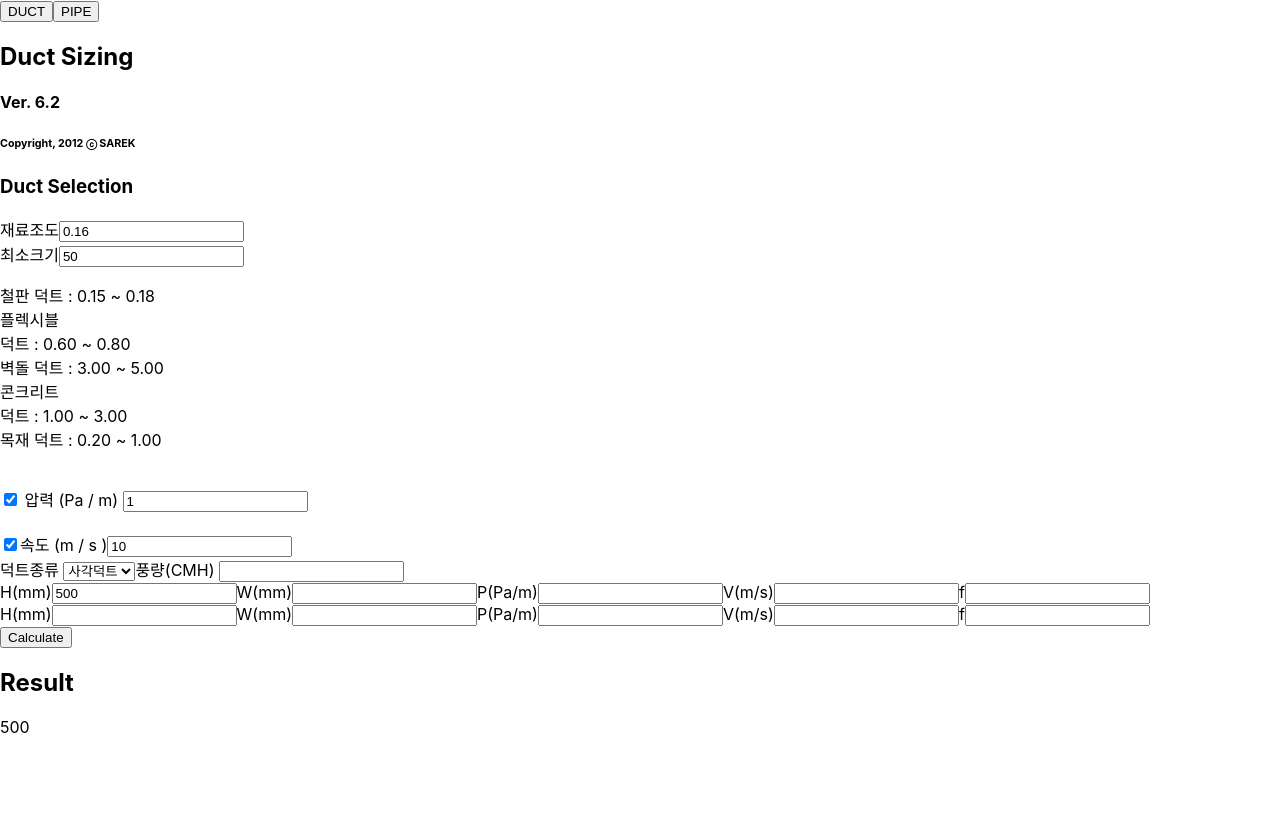
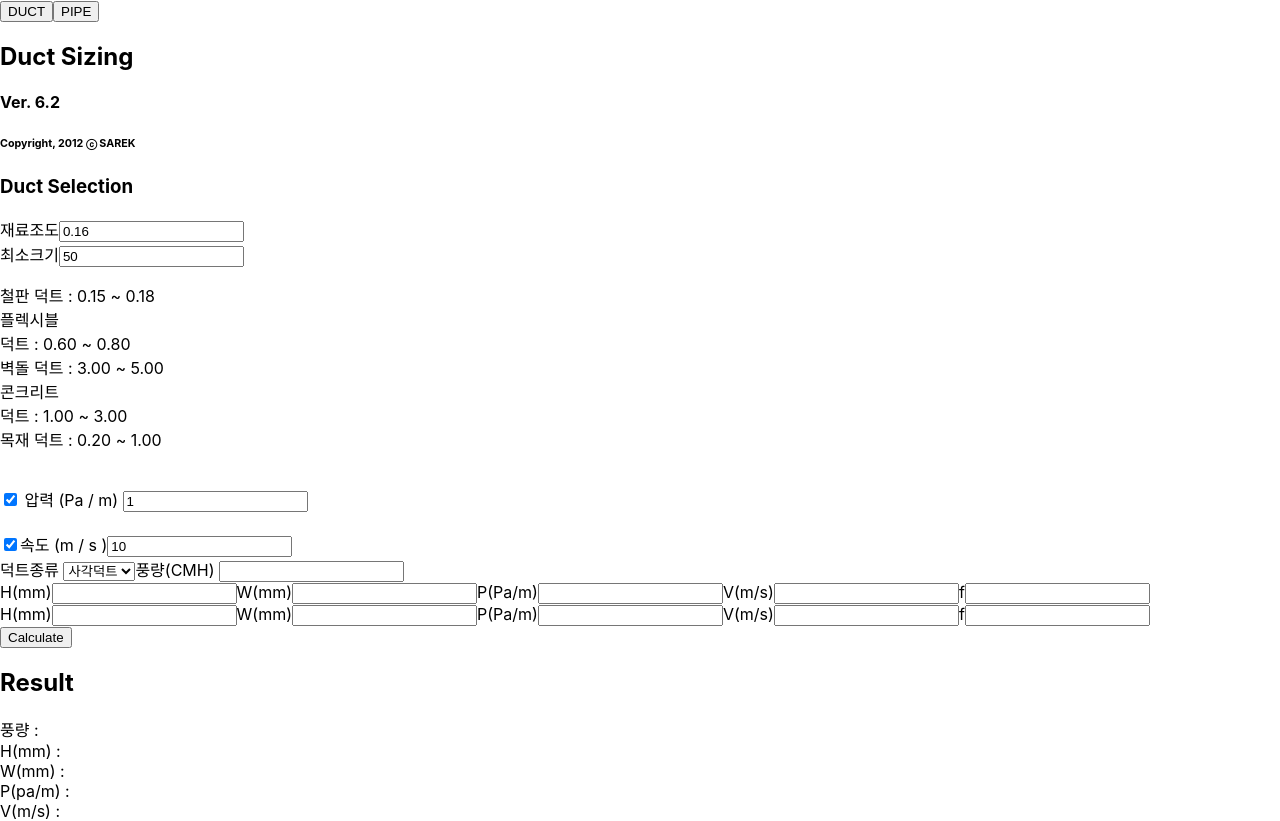
Before and after one commit to E-0-2/duct_pipe_sizing, a React (Create React App) app: page / in a window 1280 px wide. Both pictures are taken after a click on the button "DUCT". Before the commit the page ends 800 px from the top, so only its background shows below. Built offline with nearby package versions, Linux system fonts and the light colour scheme.

Commit message:
2024:02:02 작업

```diff
--- a/src/DuctInput.js
+++ b/src/DuctInput.js
@@ -16,92 +16,63 @@ const DuctInput = () => {
         speedChecked:true,      // 체크박스 항시 체크  (CBc2)
         enterDisable:false,     // 체크박스 해제 하면 input 비활성화
         speedDisable:false,     // 체크박스 해제 하면 input 비활성화
-        firstH : 500,            // 첫번째 H(mm)        (TextBoxc5)
-        firstW :' ',            // 첫번째 W(mm)        (Labelc6)
-        firstD : '',            // 첫번째  D(mm)     (Labelc7)
-        firstP : '',            // 첫번째  P(pa/m)     (Labelc7)
-        firstV : '',            // 첫번째  V(m/s)      (Labelc8)
-        firstF :'' ,            // 첫번째  f           (Labelc9)
-        secondH :'' ,           // 두번째 H(mm)        (TextBoxc10)
-        secondW  : '',          // 두번째 W(mm)       (TextBoxc11)
-        secondD : '',           // 두번째  D(mm)     (Labelc10)
-        secondP : '',           // 두번째  P(pa/m)     (Labelc12)
-        secondV :'' ,           // 두번째  V(m/s)      (Labelc13)
-        secondF : '',           // 두번째  f           (Labelc14)
+        firstH : "",            // 첫번째 H(mm)        (TextBoxc5)
+        firstW : "",            // 첫번째 W(mm)        (Labelc6)
+        firstD : "",            // 첫번째  D(mm)     (Labelc7)
+        firstP : "",            // 첫번째  P(pa/m)     (Labelc7)
+        firstV : "",            // 첫번째  V(m/s)      (Labelc8)
+        firstF : "",           // 첫번째  f           (Labelc9)
+        secondH : "",           // 두번째 H(mm)        (TextBoxc10)
+        secondW : "",          // 두번째 W(mm)       (TextBoxc11)
+        secondD : "",           // 두번째  D(mm)     (Labelc10)
+        secondP : "",           // 두번째  P(pa/m)     (Labelc12)
+        secondV : "",           // 두번째  V(m/s)      (Labelc13)
+        secondF : "",           // 두번째  f           (Labelc14)
         onSwitch:false,           // (g1 on/off)
     });
 
-    const PI = Math.PI
 
 // GoalSeekAI 함수는 주어진 매개 변수 값을 이용해 계산 결과를 디스플레이합니다.
     const GoalSeekAI = (r6, u7, ai7, x6) => {
-        if (r6 === undefined || r6 === null || u7 === undefined || u7 === null) return "";
-
-        // part1 계산
-        let part1 = (ai7 / 1000) ** 5 * (PI / (4 * r6 / 3600)) ** 2 * 2 / 1.2;
-
-        // 수정된 part2 계산
-        let part2 = 0.0055 * (1 + (20000 * x6 / ai7 + 1.5 * PI * ai7 / 1000 * 10 / (4 * r6 / 3600)) ** (1 / 3));
-
-        // 최종 계산 결과
-        let result = u7 * part1 - part2;
-
-        // ai7 값을 업데이트
-        ai7 = ai7 - result / (part1 - 0.0055 * (1 / 3) * part2);
-
-        return ai7;
+        if (r6 === "" || u7 === "") {
+            return "";
+        } else {
+            return u7 * Math.pow((ai7 / 1000), 5) * Math.pow((Math.PI / (4 * r6 / 3600)), 2) * 2 / 1.2 - 0.0055 *
+                Math.pow(1 + ((20000 * x6 / ai7 + 1.5 * Math.PI * ai7 / 1000 * 10 / (4 * r6 / 3600))), (1/3));
+        }
     };
 
     const GoalSeekAG = (r6, u7, ai7) => {
-        if (r6 === undefined || r6 === null || r6 === "" || u7 === undefined || u7 === null || u7 === "") return "";
-
-        // 목표치에 수렴할 때까지 반복
-        while (true) {
-            let part1 = (ai7 / 1000) ** 5 * (PI / (4 * r6 / 3600)) ** 2 * 2 / 1.2;
-            let part2 = 64 * PI * ai7 / 1000 / (4 * r6 / 3600) * 1.5 * 10 ** -5;
-
-            let result = u7 * part1 - part2;
-
-            // 수렴 기준을 설정하고 그에 따라 반복을 종료
-            if (Math.abs(result) < 0.0001) {
-                break;
+        if (r6 === "" || u7 === "") {
+            return "";
+        } else {
+            return u7 * Math.pow((ai7 / 1000), 5) * Math.pow((Math.PI / (4 * r6 / 3600)), 2) * 2 / 1.2 - 64 * Math.PI * ai7 / 1000 / (4 * r6 / 3600) * 1.5 * Math.pow(10, -5);
         }
-
-            // ai7 값을 업데이트
-            ai7 = ai7 - result / (part1 - 1.5 * 10 ** -5 * 64 * PI / 1000 / (4 * r6 / 3600));
-        }
-
-        return ai7;
     };
 
 
 // GoalSeekAJ 함수는 주어진 매개 변수 값을 이용해 계산 결과를 디스플레이합니다.
     const GoalSeekAJ = (r6, u7, ak7, al7, ai7) => {
-        if (r6 === undefined || r6 === null || r6 === "" || u7 === undefined || u7 === null || u7 === "" || ai7 === undefined || ai7 === null || ai7 === "") {
-            // 유효성 검사 실패 시 처리
-            console.error("Invalid arguments for GoalSeekAJ function");
-            return; // 에러가 발생하면 함수 종료
+        if (r6 === "" || u7 === "") {
+            return "";
+        } else {
+            return 1.3 * Math.pow((ak7 * al7), 5) / Math.pow((ak7 + al7), 2) ** (1/8) / ai7;
         }
-
-        return 1.3 * ((ak7 * al7) ** 5 / (ak7 + al7) ** 2) ** (1 / 8) / ai7;
     };
 
 
 // GoalSeekAM 함수는 너비와 높이를 비교한 후 나머지 변수를 이용해 계산 결과를 화면에 출력합니다.
     const GoalSeekAM = (r6, u7, an7, ao7, ai7) => {
-        if (r6 === "" || u7 === "") return "";
-
-        let result;
-        if (an7 > ao7) {
-            result = 1.55 * ((PI / 4 * Math.pow(ao7, 2) + ao7 * (an7 - ao7)) ** 0.625 / (PI * ao7 + 2 * (an7 - ao7)) ** 0.25 / ai7);
+        if (r6 === "" || u7 === "") {
+            return "";
+        } else if (an7 > ao7) {
+            return 1.55 * Math.pow((Math.PI / 4 * Math.pow(ao7, 2) + ao7 * (an7 - ao7)), 0.625) / Math.pow((Math.PI * ao7 + 2 * (an7 - ao7)), 0.25) / ai7;
         } else {
-            result = 1.55 * ((PI / 4 * Math.pow(an7, 2) + an7 * (ao7 - an7)) ** 0.625 / (PI * an7 + 2 * (ao7 - an7)) ** 0.25 / ai7);
+            return 1.55 * Math.pow((Math.PI / 4 * Math.pow(an7, 2) + an7 * (ao7 - an7)), 0.625) / Math.pow((Math.PI * an7 + 2 * (ao7 - an7)), 0.25) / ai7;
+        }
     }
 
-        return result;
-    }
-
-    const FirstAndSecondSet = () => {
+    const err1 = () => {
         setState({
             ...state,
             firstW: "",
@@ -240,13 +211,14 @@ const DuctInput = () => {
             return setState({...state, [e.target.name]: e.target.value});
         }
 
-       const newStateAfterCal03 = () => duct_cal03(state,setState);
+        const newStateAfterCal03 = () => duct_cal03(state);
 
         // duct_cal03 함수에서 반환된 newStateAfterCal03를 이용하여 duct_cal04 함수 호출
         duct_cal04(newStateAfterCal03);
 
         setState({...state, onSwitch: false, [e.target.name]: e.target.value})
 
+        // 체크 박스 누르면 input 사용 불가 다시 한번더 누르면 사용 가능.
         // 체크 박스 누르면 input 사용 불가 다시 한번더 누르면 사용 가능.
     }, [state]);
 
@@ -271,10 +243,10 @@ const DuctInput = () => {
         }
     }
 
-    const duct_cal03 = (state, setState) => {
+    const duct_cal03 = (state) => {
 
         const x6 = 0.16;
-        let a1, b, d, d0, d1, d2, e, f, k, p, p1, v, v1, h, w, q, re, r, r1, t, t1, icont, cwd;
+        let a1, b, d, d0, d1, d2, e, f, k, p, p1, v, v1, h, w, q, re, r, r1, t, t1, icont, cwd,r6,re2;
         let u7, v7, w7, ai7, ak7, al7;
         const WS = {};
         const duct = {};
@@ -283,7 +255,7 @@ const DuctInput = () => {
             || (state.enterChecked && parseInt(state.enter) === 0) || (state.speedChecked && parseInt(state.speed) === 0)
             || (state.ducts !== "원형덕트" && parseInt(state.firstH) === 0)
         ) {
-            FirstAndSecondSet();
+            err1();
         }
         r1 = 7;
         r = 0;
@@ -317,26 +289,34 @@ const DuctInput = () => {
 
         q = state.windVolume;
 
+        r6 = state.windVolume;
+
         if (state.enterChecked === true) {
-            GoalSeekAI(q, u7, ai7, x6);
+
+            GoalSeekAI(r6, u7, ai7, x6);
+
+
+
             d1 = ai7;
-            if (d1 <= 0) {
-                return FirstAndSecondSet();
+            if (d1<= 0) {
+                return err1();
             }
         }
 // GoalSeekAI 이후 d1 값을 업데이트
         // GoalSeekAI 이후 d1 값을 업데이트
         v = 4 * (q / 3600) / (3.141592 * (d1 / 1000) ** 2);
-        let re2 = v * d1 * 100 / 1.5;
+         re2 = v * d1 * 100 / 1.5;
 
         if (re2 >= 4000) {
             f = 0.0055 * (1 + (20000 * e / d1 + 10 ** 6 / re2) ** (1 / 3));
         } else {
-            GoalSeekAG(q, u7, ai7);
+
+            GoalSeekAG(r6, u7, ai7);
+
             // GoalSeekAG 이후 d1 값을 업데이트
             d1 = ai7;
             if (d1 <= 0) {
-                return FirstAndSecondSet();
+                return err1();
             }
             v = 4 * (q / 3600) / (3.141592 * Math.pow((d1 / 1000), 2));
             let re2 = v * d1 * 100 / 1.5;
@@ -346,13 +326,19 @@ const DuctInput = () => {
 
         if (state.ducts === "사각덕트") {
             ak7 = w7;
-            GoalSeekAJ(q, u7, ak7, al7, ai7);
+
+            GoalSeekAJ(r6, u7, ak7, al7, ai7)
+
+
             w = Math.round(al7);
             v = (q / 3600) / (ak7 / 1000 * w / 1000);
         } else if (state.ducts === "오발덕트") {
             let ao7 = w7;
             h = w7;
-            GoalSeekAM(q, u7, an7, ao7, ai7);
+
+            GoalSeekAM(r6, u7, an7, ao7, ai7)
+
+
             w = Math.round(an7);
             if (w < h) {
                 w = h;
@@ -370,61 +356,69 @@ const DuctInput = () => {
 
         // Duct _ 재계
 
-            const rcl1 = (state , n) => {
-                let result;
-                if (n >= 7) {
-                    return ;
-                }
-
+        const rcl1 = (state) => {
+            let t1 = 0; // You must initialize t1
+            let maxIterations = 1000;
+            let iteration = 0; // Counter variable for the loop
+            while(iteration < maxIterations) {
                 if (state.ducts === "원형덕트") {
                     d = Math.ceil(d0 / t) * t + t1;
-                    v1 = 4 * (q / 3600) / (3.141592 * (d / 1000) ** 2);
+                    v1 = 4 * (q / 3600) / (Math.PI * Math.pow((d / 1000), 2));
                 } else if (state.ducts === "사각덕트") {
-                    b = w7;
+                    b = parseInt(w7);
+
                     if (d1 > d2) {
                         a1 = Math.ceil(w / t) * t + t1;
                     } else {
-                        v1 = v7;
-                        a1 = Math.ceil(((q / 3600) / ((b / 1000) * v1) * 1000 / t)) * t;
+                        a1 = Math.ceil((q / 3600) / ((b / 1000) * v7) * 1000 / t) * t;
                     }
-                    v1 = (q / 3600) / (a1 / 1000 * b / 1000);
-                    d = 1.3 * ((a1 * b) ** 5 / (a1 + b) ** 2) ** 0.125;
-                } else if (state.ducts === "오발덕트") {
-                    b = w7;
+
+                    v1 = (q / 3600) / ((a1 / 1000) * (b / 1000));
+                    d = 1.3 * Math.pow( Math.pow((a1 * b), 5) / Math.pow((a1 + b), 2), 0.125);
+                } else if(state.ducts === "오발덕트") {
+                    b = parseInt(w7);
                     if (d1 > d2) {
                         a1 = Math.ceil(w / t) * t + t1;
                         if (a1 < b) {
                             a1 = b;
                         }
                     } else {
-                        v1 = v7;
-                        a1 = Math.ceil(((((q / 3600) / v1 - (b / 1000) ** 2 / PI) / (b / 1000) + (b / 1000)) * 1000 / t)) * t;
+                        a1 = Math.ceil((((q / 3600) / v7 - Math.pow((b / 1000), 2) / Math.PI) / (b / 1000) + (b / 1000)) * 1000 / t) * t;
                         if (a1 < b) {
                             a1 = b;
                         }
                     }
-                    v1 = (q / 3600) / ((3.141592 * (b / 1000) ** 2 / 4) + b / 1000 * (a1 / 1000 - b / 1000));
-                    d = 1.55 * (3.141592 * b ** 2 / 4 + b * (a1 - b)) ** 0.625 / (3.141592 * b + 2 * (a1 - b)) ** 0.25;
+                    v1 = (q / 3600) / ((Math.PI * Math.pow((b / 1000), 2) / 4) + (b / 1000) * (a1 / 1000 - b / 1000));
+                    if(a1 >= b) {
+                        d = calculateD(a1, b);
                     }
+
+                }
+                if (state.enterChecked === true && state.speedChecked === true) {
+                    if (v1 > parseInt(v7)) {
+                        t1 = t1 + t;
+                        iteration++;
+                        continue;
+                    }
+                }
+                iteration++;
                 if (d === 0) {
-                    FirstAndSecondSet();
+                    err1();
+                    break;
                 }
 
 
-                if (state.enterChecked === true && state.speedChecked === true) {
-                    if (v1 > v7) {
-                        return result;
-                    }
-                }
 
-                v = 4 * (q / 3600) / (3.141592 * (d / 1000) ** 2);
+                v = 4 * (q / 3600) / (Math.PI * Math.pow((d / 1000), 2));
                 re2 = v * d * 100 / 1.5;
+
                 if (re2 >= 4000) {
-                    f = 0.0055 * (1 + Math.pow((20000 * e / d + Math.pow(10, 6) / re2), 1 / 3));
+                    f = 0.0055 * (1 + Math.pow((20000 * e / d + Math.pow(10, 6) / re2), (1 / 3)));
                 } else {
                     f = 64 / re2;
                 }
                 p1 = f / (2 * d / 1000) * 1.2 * Math.pow(v, 2);
+
 
                 if (state.ducts === "원형덕트") {
                     console.log("원형덕트", d);
@@ -433,7 +427,7 @@ const DuctInput = () => {
                     console.log("사각오발", a1);
                     state.firstW = a1;
                 }
-                 result = rcl1(state, n+1);
+
 
                 console.log("Calculated values: ", {d, a1, v1, p1, f});
 
@@ -460,17 +454,21 @@ const DuctInput = () => {
                 });
 
 
-                return result;
+                return rcl1(state);
 
 
 
             }
-        rcl1(state, 0);
-
-    };
+            rcl1(state);
+    }
+    }
+    function calculateD(a1, b) {
+        return 1.55 * Math.pow((Math.PI * Math.pow(b, 2) / 4 + b * (a1 - b)), 0.625) / Math.pow((Math.PI * b + 2 * (a1 - b)), 0.25);
+    }
 
         const duct_cal04 = (state) => {
             // 필수 입력 값이 없거나 0인 경우 초기화하고 리턴
+            state = {...state};
             if (
                 (state.enterChecked === false && state.speedChecked === false) ||
                 state.materialRoughness === "" ||
@@ -584,9 +582,14 @@ const DuctInput = () => {
 
 
 
+    // ECMAScript 2015(ES6) syntax
+
     const handleButtonClick = () => {
         // 입력 값을 연산하고 그 결과를 얻기 위해 calculate 함수를 호출
-        duct_cal03(state,setState);
+        const ducts = duct_cal03(state);
+
+        duct_cal04(ducts);
+
 
         // newState를 이용하여 다른 동작 수행 가능 (예: 결과 출력, 저장 등)
 
@@ -598,7 +601,6 @@ const DuctInput = () => {
     useEffect(() => {
         console.log(state);
     }, [state]); // state가 변경될 때마다 useEffect가 실행
-
     return(
         <div className={"DuctInputClass"}>
             <DuctHead/>
--- a/src/DuctResultView.js
+++ b/src/DuctResultView.js
@@ -5,11 +5,11 @@ const DuctResultView = (props) => {
         <div className="DiaryList">
             <h2>Result</h2>
             <div>
-                <div>{windVolume}</div>
-                <div>{ducts === "원형덕트" ? "" : firstH}</div>
-                <div>{ducts === "원형덕트" ? firstD : firstW}</div>
-                <div>{firstP}</div>
-                <div>{firstV}</div>
+                <div>풍량 : {windVolume}</div>
+                <div>H(mm) :{ducts === "원형덕트" ? "" : firstH}</div>
+                <div>{ducts === "원형덕트" ? "D(mm) : " : "W(mm) : " }{ducts === "원형덕트" ? firstD : firstW}</div>
+                <div>P(pa/m) :{firstP}</div>
+                <div>V(m/s) :{firstV}</div>
             </div>
         </div>
     );
```
Lines whose indentation alone changed are shown as unchanged.
